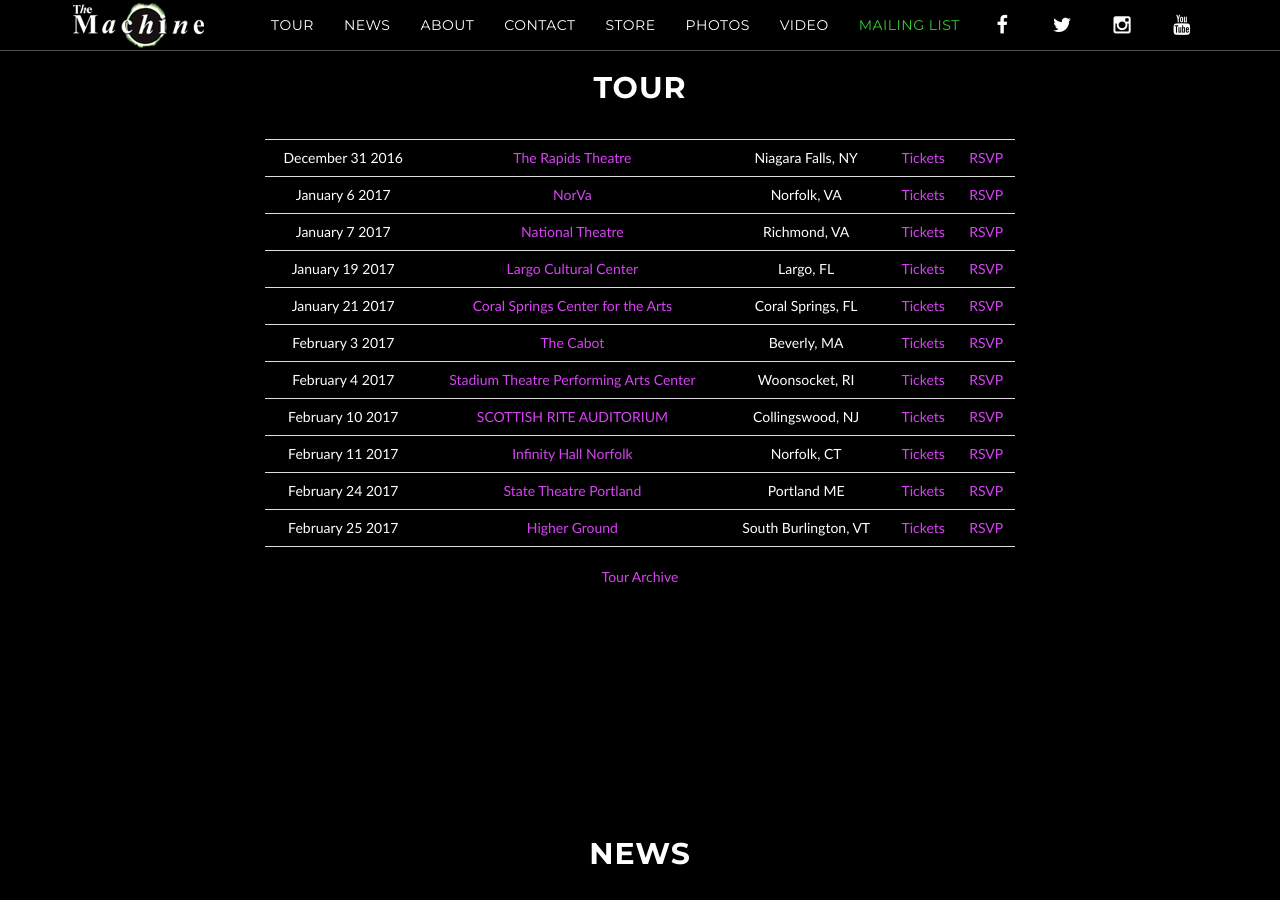
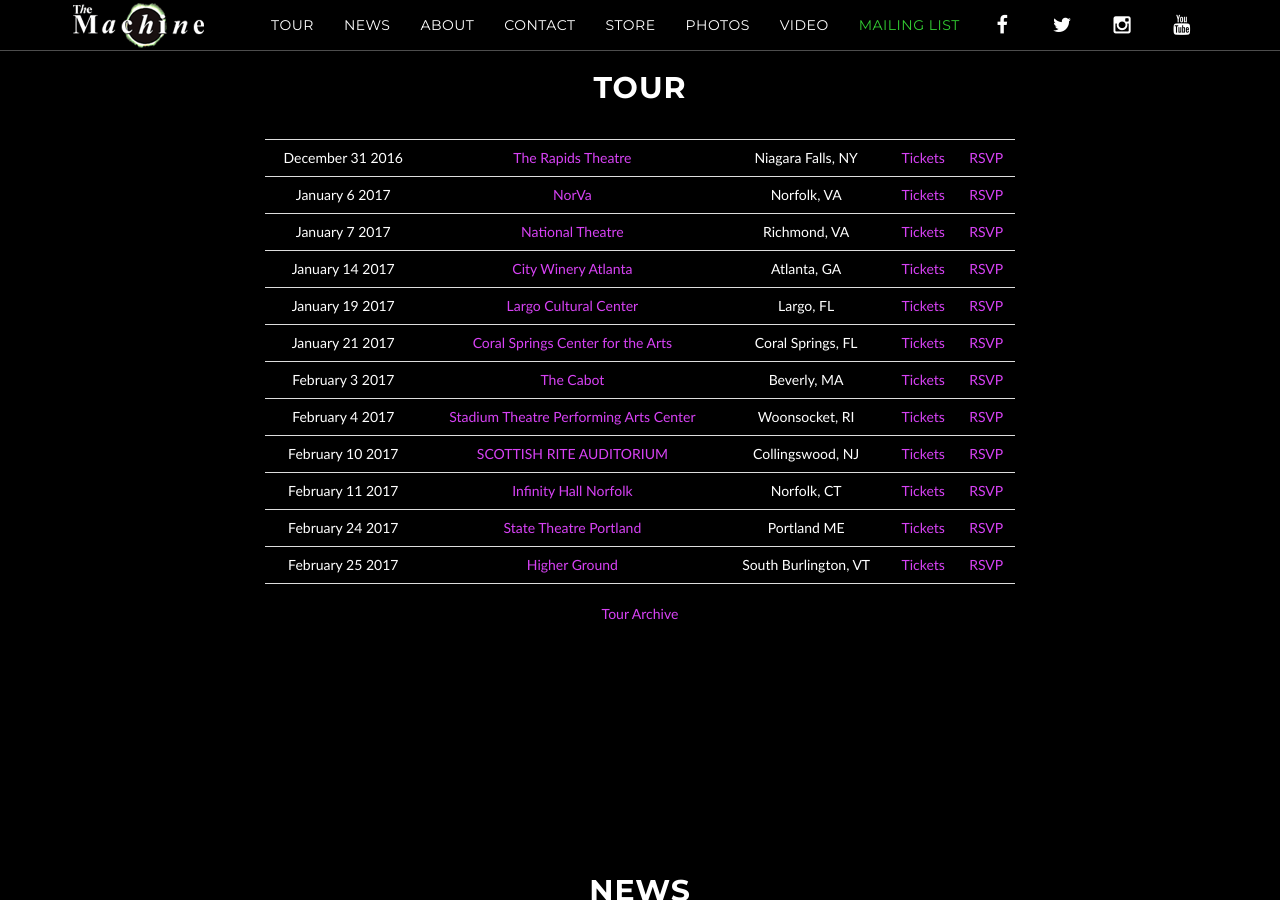
Before and after one commit to machineweb/machineweb.github.io, a Jekyll site: the page built from index.html, in a window 1280 px wide and 900 px high, scrolled down 879 px. Built offline with Jekyll 4.4.1, drawn with Linux system fonts in a browser that asks for light colours; comment, search, counter and statistics services are not loaded.

Commit message:
New tour item

```diff
--- a/_data/tour.yml
+++ b/_data/tour.yml
@@ -2791,3 +2791,11 @@
     tickets-url: "http://www.axs.com/events/328485/the-machine-performs-pink-floyd-tickets?skin=aeglive&src=AEGLIVE_MAIN"
     rsvp-url: "https://www.facebook.com/events/1868311480066899/"
     order: "1483765200000"
+
+  - date: "January 14 2017"
+    venue: "City Winery Atlanta"
+    venue-url: "http://www.citywinery.com/atlanta/tickets/the-machine-performs-pink-floyd-1-14.html"
+    location: "Atlanta, GA"
+    tickets-url: "http://www.citywinery.com/atlanta/tickets/the-machine-performs-pink-floyd-1-14.html"
+    rsvp-url: "https://www.facebook.com/events/355843601437048/"
+    order: "1484370000000"
```
